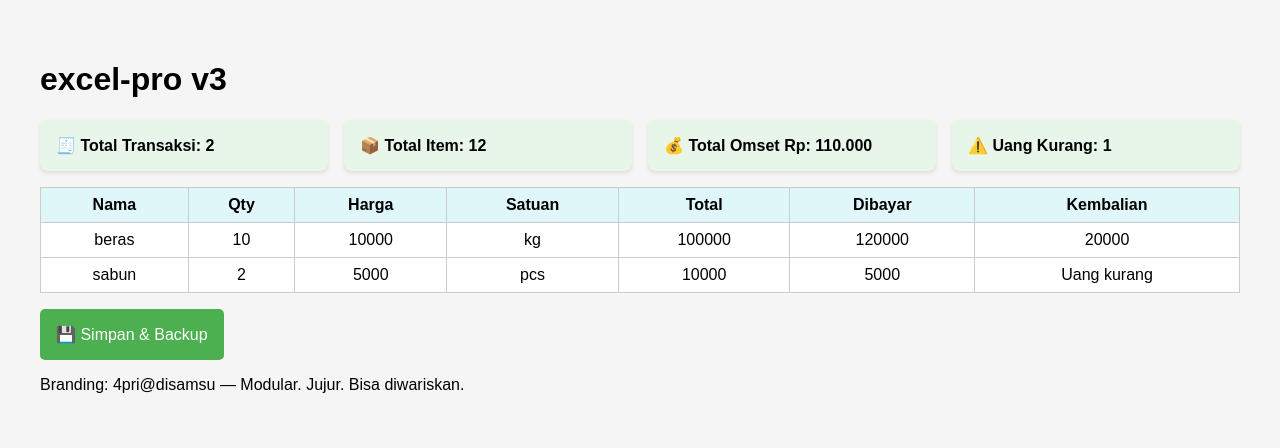
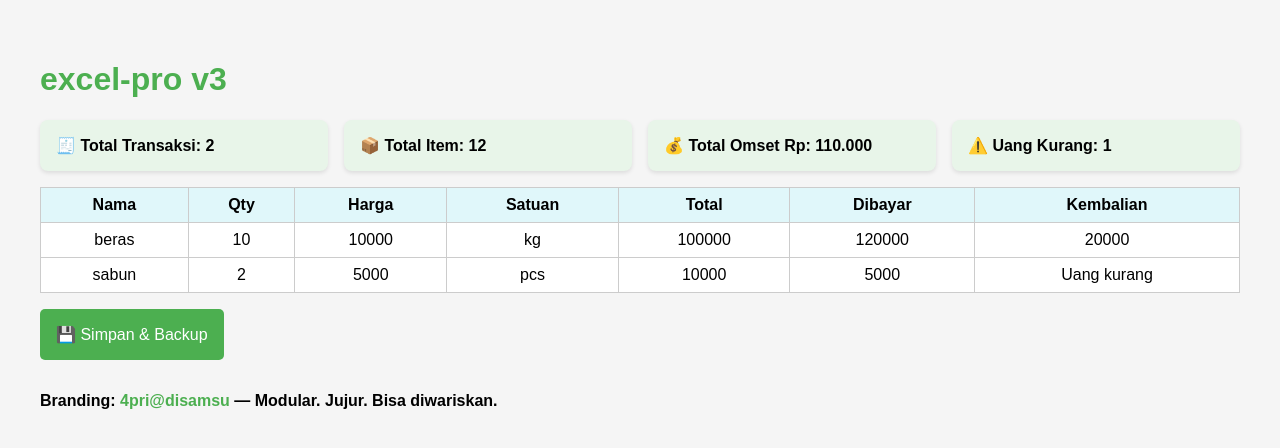
Before and after one commit to apri99/excel-pro-v3, a plain HTML site: page index.html in a window 1280 px wide. Drawn offline with Linux system fonts and the light colour scheme; some packages are replaced by stand-ins of ours; a script that the page names is missing.

Commit message:
style.css

```diff
--- a/style.css
+++ b/style.css
@@ -2,6 +2,9 @@ body {
   font-family: sans-serif;
   padding: 2rem;
   background: #f5f5f5;
+}
+h1 {
+  color: #4caf50;
 }
 table {
   width: 100%;
@@ -41,3 +44,10 @@ button {
   font-weight: bold;
   box-shadow: 0 2px 4px rgba(0,0,0,0.1);
 }
+.branding {
+  margin-top: 2rem;
+  font-weight: bold;
+}
+.brand {
+  color: #4caf50;
+}
```
